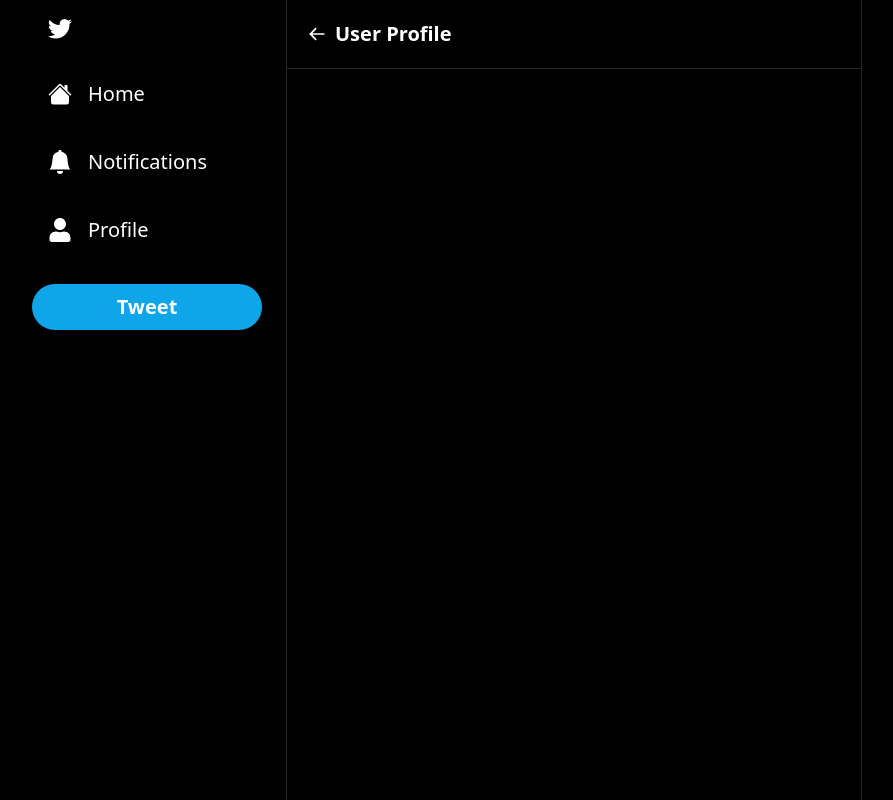
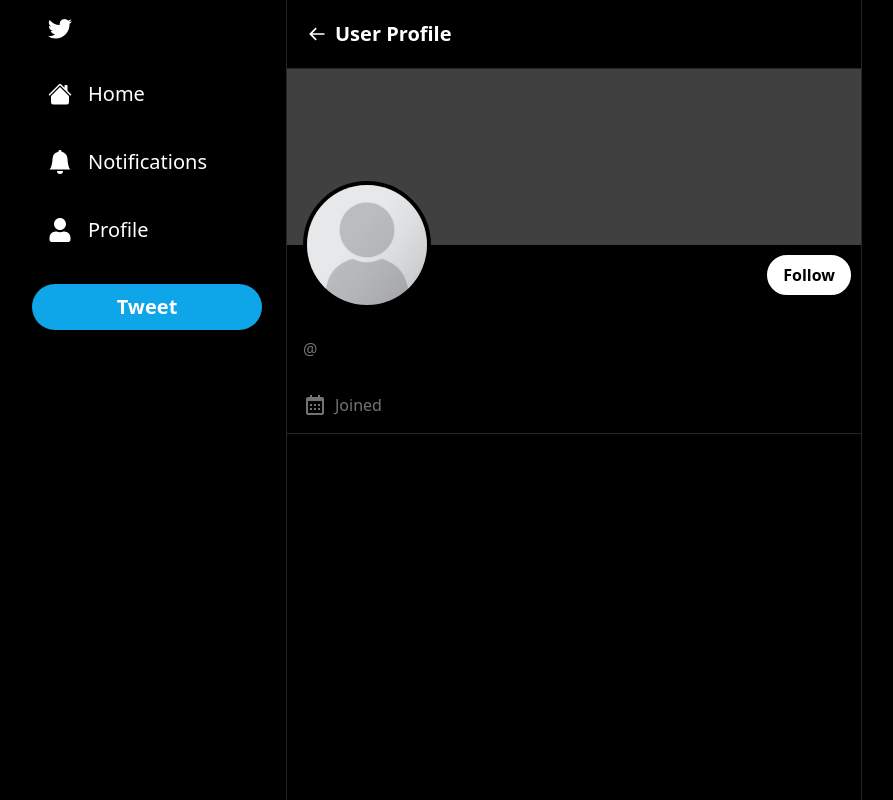
Before and after one commit to alissonnxavier/tt-what-is-happening, a Next.js app: page /users/1 in a window 1280 px wide. Shown: the whole page, without its empty margins (66-959 px from the left). Built offline with nearby package versions, Linux system fonts and the light colour scheme; no server answers; the database is empty.

Commit message:
creation UserBio component started

```diff
--- /dev/null
+++ b/components/users/UserBio.tsx
@@ -0,0 +1,61 @@
+import { useMemo } from 'react';
+import { format } from 'date-fns';
+
+import useCurrentUser from '@/hooks/useCurrentUser';
+import useUser from '@/hooks/useUser';
+
+import Button from '../Button';
+import { BiCalendar } from 'react-icons/bi';
+
+interface UserBioProps {
+    userId: string;
+}
+
+const UserBio: React.FC<UserBioProps> = ({ userId }) => {
+
+    const { data: currentUser } = useCurrentUser();
+    const { data: fetchedUser } = useUser(userId);
+
+    const createdAt = useMemo(() => {
+        if (!fetchedUser?.createdAt) {
+            return null;
+        }
+
+        return format(new Date(fetchedUser.createdAt), 'MMMM yyyy');
+    }, [fetchedUser?.createdAt]);
+
+    return (
+        <div className='border-b-[1px] border-neutral-800 pb-4'>
+            <div className='flex justify-end p-2'>
+                {currentUser?.id === userId ? (
+                    <Button secondary label='Edit' onClick={() => { }} />
+                ) : (
+                    <Button secondary onClick={() => { }} label='Follow' />
+                )}
+            </div>
+            <div className='mt-8 px-4'>
+                <div className='flex flex-col'>
+                    <p className='text-white text-2xl font-semibold'>
+                        {fetchedUser?.name}
+                    </p>
+                    <p className='text-md text-neutral-500'>
+                        @{fetchedUser?.username}
+                    </p>
+                </div>
+                <div className='flex flex-col mt-4'>
+                    <p className='text-white'>
+                        {fetchedUser?.bio}
+                    </p>
+                    <div className='flex flex-row items-center gap-2 mt-4 text-neutral-500'>
+                        <BiCalendar size={24}/>
+                        <p>
+                            Joined {createdAt}
+                        </p>
+                    </div>
+                </div>
+            </div>
+        </div>
+    )
+}
+
+export default UserBio
--- a/components/users/UserHero.tsx
+++ b/components/users/UserHero.tsx
@@ -1,13 +1,34 @@
+import Image from "next/image";
+import useUser from "@/hooks/useUser";
+import Avatar from "../Avatar";
+
 interface UserHeroProps {
-    userId: string;
+  userId: string;
 }
 
-import React from 'react'
+const UserHero: React.FC<UserHeroProps> = ({ userId }) => {
 
-const UserHero: React.FC<UserHeroProps> = () => {
+  const { data: fetchedUser } = useUser(userId);
+
+  console.log('oi', fetchedUser);
+
   return (
-    <div>UserHero</div>
+    <div>
+      <div className="bg-neutral-700 h-44 relative">
+        {fetchedUser?.coverImage && (
+          <Image
+            src={fetchedUser.coverImage}
+            fill
+            alt="Cover Image"
+            style={{ objectFit: 'cover' }}
+          />
+        )}
+        <div className="absolute -bottom-16 left-4">
+          <Avatar userId={userId} isLarge hasBorder />
+        </div>
+      </div>
+    </div>
   )
 }
 
-export default UserHero
+export default UserHero;
--- a/package.json
+++ b/package.json
@@ -17,6 +17,7 @@
     "autoprefixer": "10.4.14",
     "axios": "^1.4.0",
     "bcrypt": "^5.1.0",
+    "date-fns": "^2.30.0",
     "eslint": "8.46.0",
     "eslint-config-next": "13.4.12",
     "next": "13.4.12",
--- a/pages/api/register.ts
+++ b/pages/api/register.ts
@@ -25,7 +25,6 @@
         return res.status(200).json(user);
     } catch (error) {
         console.log(error);
-        console.error('aquiaaaaaaaaaaaaaaaaaaaaaaaaaaaaaaaaaaaaaaaaaaaaaaaaa')
         return res.status(400).end();
     }
 }
--- a/pages/users/[userId].tsx
+++ b/pages/users/[userId].tsx
@@ -4,6 +4,7 @@
 import Header from '@/components/Header';
 import useUser from '@/hooks/useUser';
 import UserHero from "@/components/users/UserHero";
+import UserBio from "@/components/users/UserBio";
 
 
 const UserView = () => {
@@ -25,6 +26,7 @@
         <>
             <Header showBackArrou label="User Profile" />
             <UserHero userId={userId as string} />
+            <UserBio userId={userId as string} />
         </>
     )
 }
```
Also changed, not shown: 1 other file (tests, documents, lock files or other folders).
